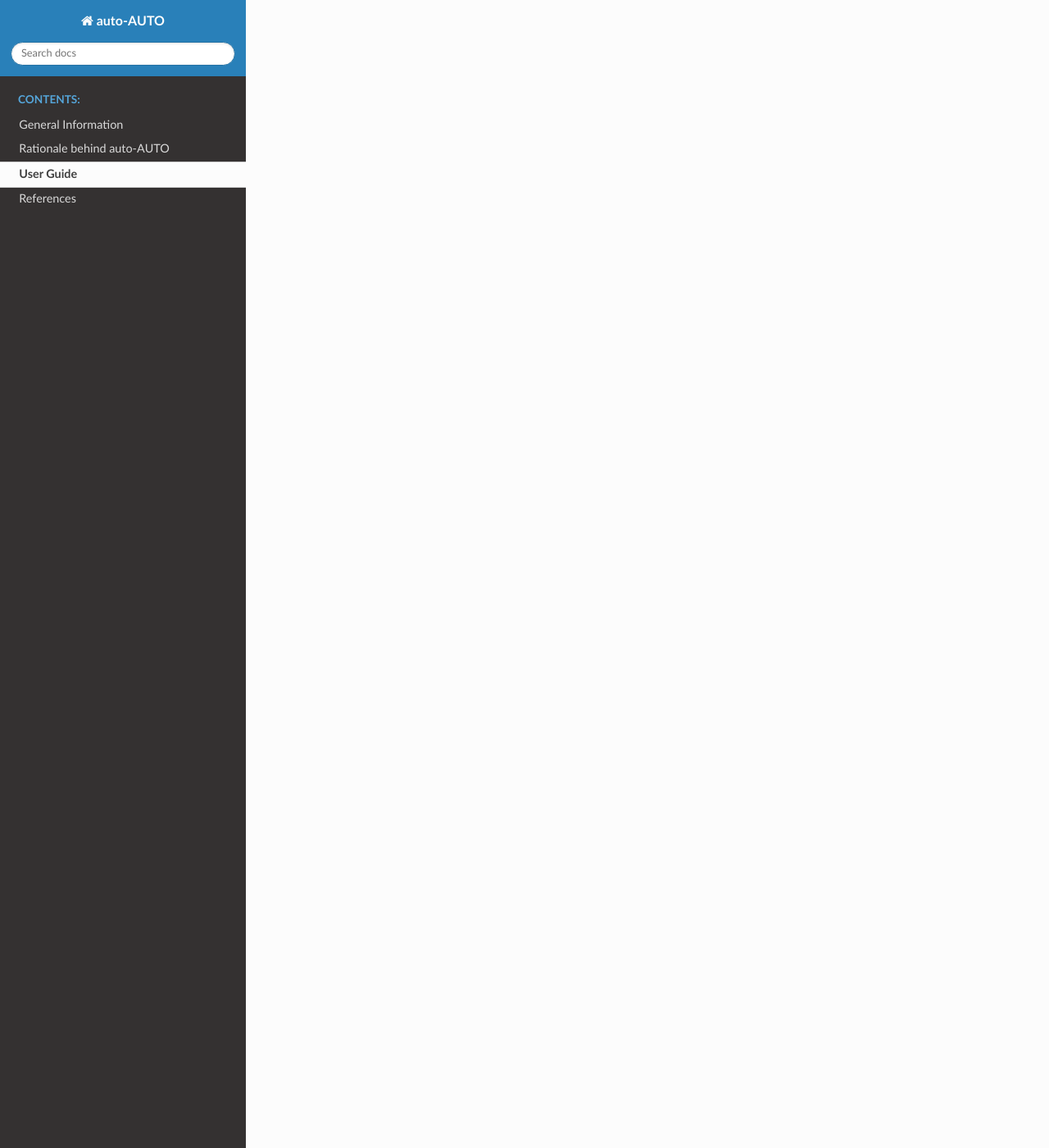
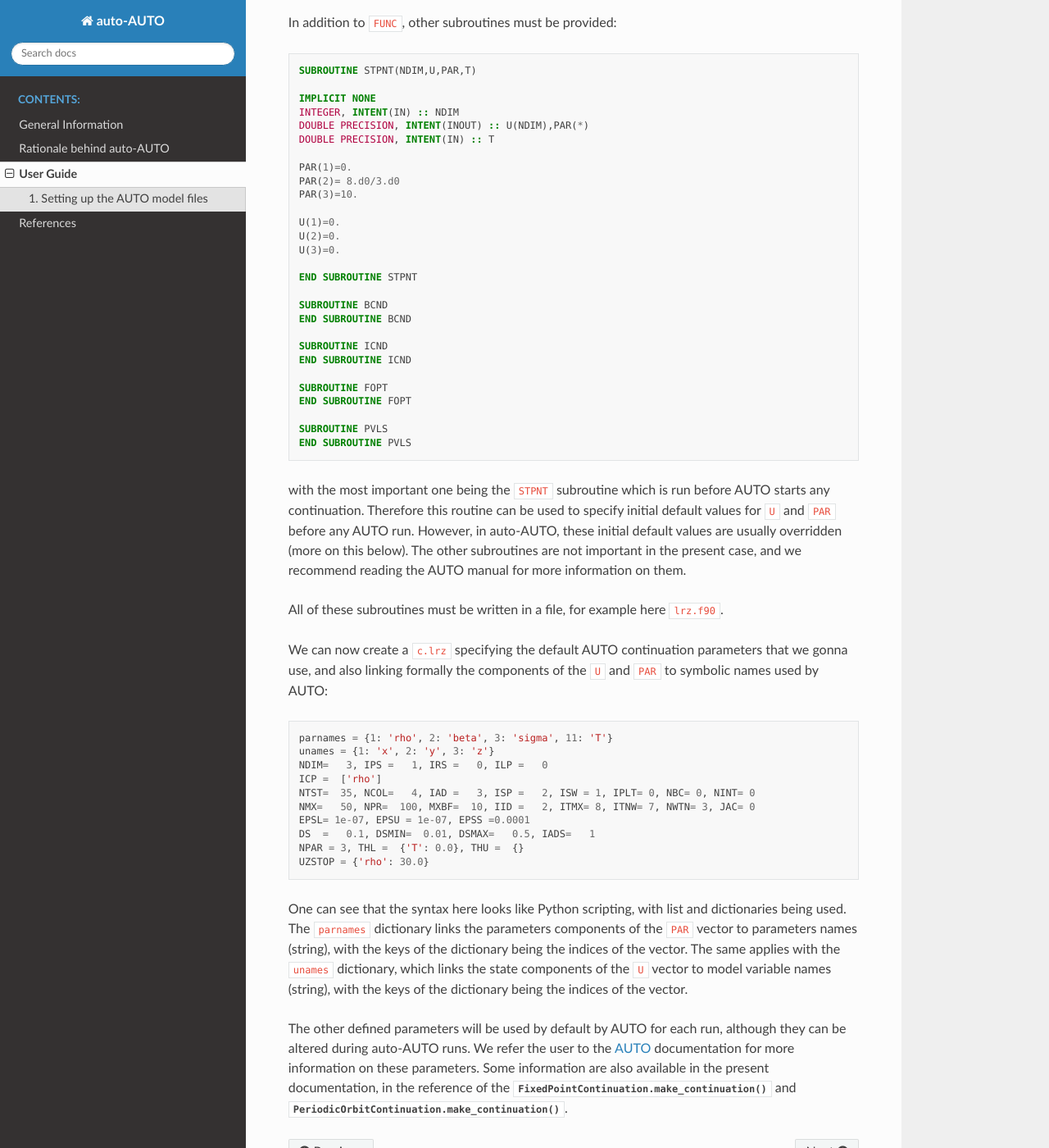
Before and after one commit to Climdyn/auto-AUTO, a Sphinx documentation site: the page built from documentation/source/files/user_guide.rst, in a window 1280 px wide and 1400 px high, scrolled down 1669 px. Shown: the whole window at 82% size. Built offline with Sphinx 7.4.7 and the Read the Docs theme 3.1.0, drawn with Linux system fonts in a browser that asks for light colours; formulas are drawn with MathJax 3; some of the changed text lies outside the part shown.

Commit message:
Started the user guide

```diff
--- a/documentation/source/files/user_guide.rst
+++ b/documentation/source/files/user_guide.rst
@@ -2,4 +2,131 @@
 User Guide
 ----------
 
-Coming soon...
+The general way to use auto-AUTO (or AUTO²) can be decomposed as follow:
+
+1. Writing the AUTO Fortran and configuration files describing the model to be studied. For this, we refer the user to the |AUTO| manual, although we will provide here an example.
+2. Scripting the exploration of the model bifurcation diagrams along different parameters, and representing them on plots.
+
+The second part requires in general the user to have some prerequisite knowledge of dynamical system theory and bifurcation theory.
+Along with the |AUTO| manual, these two books might help the user to get acquainted with theses theories:
+
+* Strogatz, S. H. (2024). Nonlinear dynamics and chaos: with applications to physics, biology, chemistry, and engineering. Chapman and Hall/CRC.
+* Kuznetsov, Y. A. (1998). Elements of applied bifurcation theory. New York, NY: Springer New York.
+
+Nevertheless, the present User Guide will provide you with a step-by-step detailed example, starting with the |AUTO| setup.
+
+1. Setting up the AUTO model files
+==================================
+
+Running a bifurcation analysis of a model with AUTO requires two different configuration files:
+
+1. A Fortran (90) file containing the tendencies of the model, coded as a fortran subroutine. Other procedure might also need to be implemented, depending on the complexity of the problem.
+2. A :code:`c.` configuration file, written with a Python-like synthax, and specifying the AUTO parameters of the runs (not to be confused with the model parameters).
+
+In the following, we shall use the celebrated Lorenz 63 (L63) model as an example to details how auto-AUTO works:
+
+.. math::
+
+    \dot x & = \sigma (y-x) \\
+    \dot y & = x \rho - y - x z \\
+    \dot z & = x y - \beta z
+
+Let's start by defining the Fortran tendencies file. This file should include a subroutine :code:`FUNC`.
+Here is such a subroutine for the L63 model:
+
+.. code-block:: fortran
+
+    SUBROUTINE FUNC(NDIM,U,ICP,PAR,IJAC,F,DFDU,DFDP)
+
+    IMPLICIT NONE
+    INTEGER, INTENT(IN) :: NDIM, ICP(*), IJAC
+    DOUBLE PRECISION, INTENT(IN) :: U(NDIM), PAR(*)
+    DOUBLE PRECISION, INTENT(OUT) :: F(NDIM)
+    DOUBLE PRECISION, INTENT(INOUT) :: DFDU(NDIM,NDIM), DFDP(NDIM,*)
+
+    DOUBLE PRECISION x, y, z, rho, beta, sigma
+
+    x=U(1)
+    y=U(2)
+    z=U(3)
+
+    rho=PAR(1)
+    beta=PAR(2)
+    sigma=PAR(3)
+
+    F(1)= sigma * (y-x)
+    F(2)= rho*x - y - x*z
+    F(3)= x*y -  beta*z
+
+    END SUBROUTINE FUNC
+
+We see that this subroutine template has several input arguments, but actually only the :code:`U` and :code:`PAR` are used in the code.
+The other arguments just correspond to the subroutine :code:`FUNC` signature defined by AUTO, but are not used here.
+:code:`U` is the state vector of the model :math:`\vec U = (x,y,z)`, and :code:`PAR` is a parameter vector whose dimension is fixed by AUTO to 36, each component corresponding to a
+parameter of the model. Here for example :code:`PAR(1)` is :math:`\rho`, :code:`PAR(2)` is :math:`\beta`, and :code:`PAR(3)` is :math:`\sigma`.
+
+In addition to :code:`FUNC`, other subroutines must be provided:
+
+.. code-block:: fortran
+
+    SUBROUTINE STPNT(NDIM,U,PAR,T)
+
+    IMPLICIT NONE
+    INTEGER, INTENT(IN) :: NDIM
+    DOUBLE PRECISION, INTENT(INOUT) :: U(NDIM),PAR(*)
+    DOUBLE PRECISION, INTENT(IN) :: T
+
+    PAR(1)=0.
+    PAR(2)= 8.d0/3.d0
+    PAR(3)=10.
+
+    U(1)=0.
+    U(2)=0.
+    U(3)=0.
+
+    END SUBROUTINE STPNT
+
+    SUBROUTINE BCND
+    END SUBROUTINE BCND
+
+    SUBROUTINE ICND
+    END SUBROUTINE ICND
+
+    SUBROUTINE FOPT
+    END SUBROUTINE FOPT
+
+    SUBROUTINE PVLS
+    END SUBROUTINE PVLS
+
+with the most important one being the :code:`STPNT` subroutine which is run before AUTO starts any continuation.
+Therefore this routine can be used to specify initial default values for :code:`U` and :code:`PAR` before any AUTO run.
+However, in auto-AUTO, these initial default values are usually overridden (more on this below).
+The other subroutines are not important in the present case, and we recommend reading the AUTO manual for more information on them.
+
+All of these subroutines must be written in a file, for example here :code:`lrz.f90`.
+
+We can now create a :code:`c.lrz` specifying the default AUTO continuation parameters that we gonna use, and also linking
+formally the components of the :code:`U` and :code:`PAR` to symbolic names used by AUTO:
+
+.. code-block:: python
+
+    parnames = {1: 'rho', 2: 'beta', 3: 'sigma', 11: 'T'}
+    unames = {1: 'x', 2: 'y', 3: 'z'}
+    NDIM=   3, IPS =   1, IRS =   0, ILP =   0
+    ICP =  ['rho']
+    NTST=  35, NCOL=   4, IAD =   3, ISP =   2, ISW = 1, IPLT= 0, NBC= 0, NINT= 0
+    NMX=   50, NPR=  100, MXBF=  10, IID =   2, ITMX= 8, ITNW= 7, NWTN= 3, JAC= 0
+    EPSL= 1e-07, EPSU = 1e-07, EPSS =0.0001
+    DS  =   0.1, DSMIN=  0.01, DSMAX=   0.5, IADS=   1
+    NPAR = 3, THL =  {'T': 0.0}, THU =  {}
+    UZSTOP = {'rho': 30.0}
+
+One can see that the syntax here looks like Python scripting, with list and dictionaries being used.
+The :code:`parnames` dictionary links the parameters components of the :code:`PAR` vector to parameters names (string), with the keys
+of the dictionary being the indices of the vector.
+The same applies with the :code:`unames` dictionary, which links the state components of the :code:`U` vector to model variable names (string), with the keys
+of the dictionary being the indices of the vector.
+
+The other defined parameters will be used by default by AUTO for each run, although they can be altered during auto-AUTO runs.
+We refer the user to the |AUTO| documentation for more information on these parameters. Some information are also available in the present documentation,
+in the reference of the :meth:`.FixedPointContinuation.make_continuation` and :meth:`.PeriodicOrbitContinuation.make_continuation`.
```
Also changed, not shown: 1 other file.
